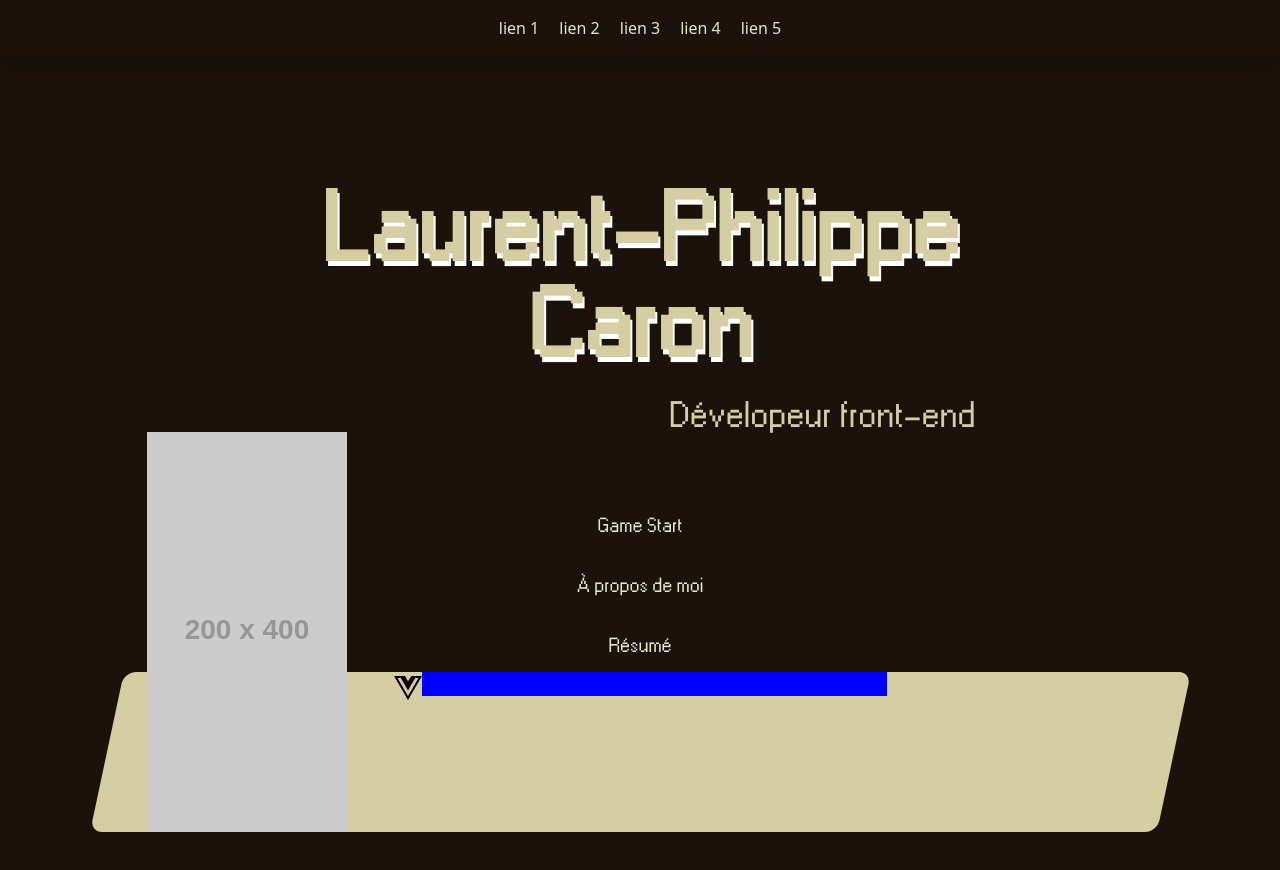
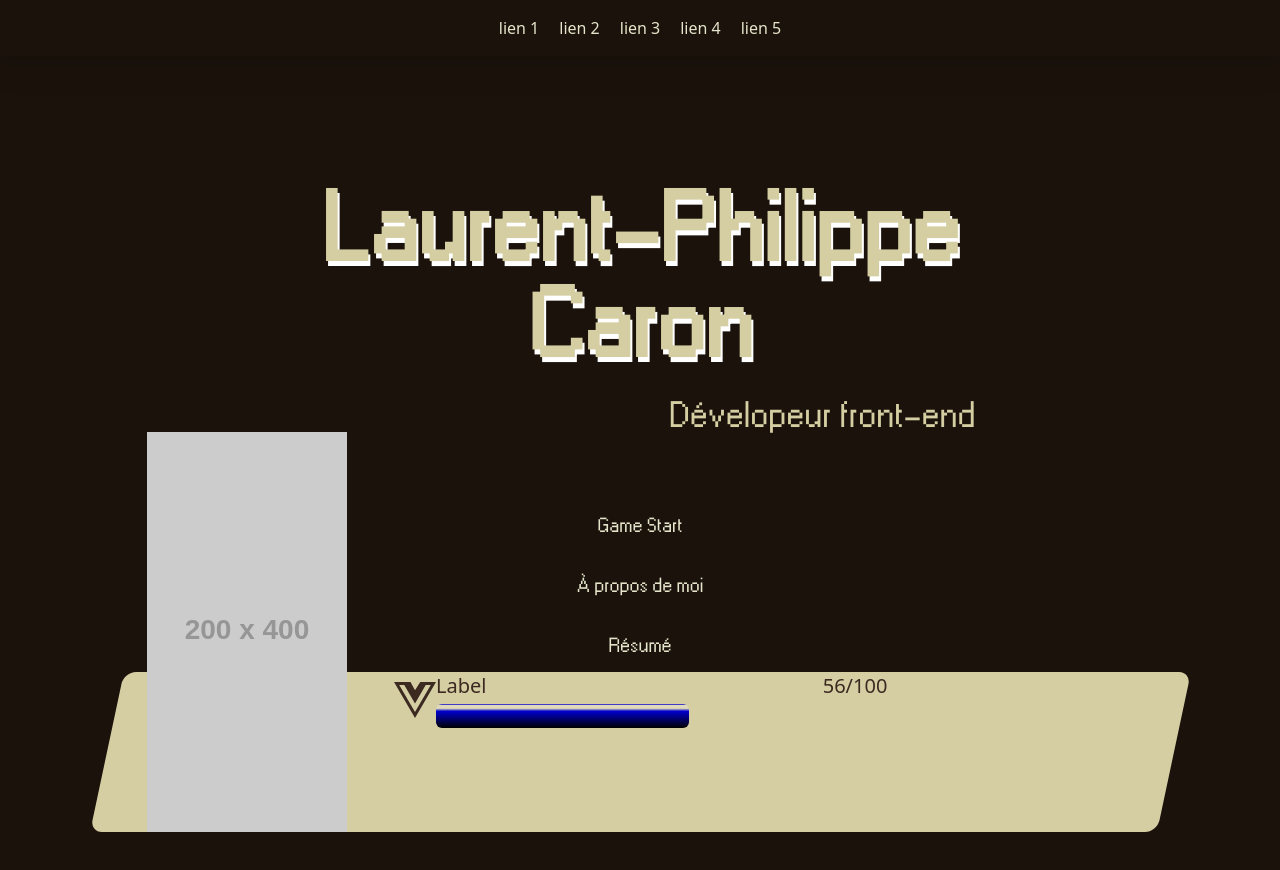
Before and after one commit to LaurentPCaron/laurent2, a Nuxt app: page / in a window 1280 px wide. Shown: the top 870 px of the page. Built offline with nearby package versions, Linux system fonts and the light colour scheme.

Commit message:
card wip

```diff
--- a/components/atom/progressBar.vue
+++ b/components/atom/progressBar.vue
@@ -1,8 +1,15 @@
 <template>
-  <div class="flex">
-    <font-awesome-icon class="text-[black] fa-2xl" icon=" fa-brands fa-vuejs" />
-    <div class="h-6 bg-light w-full">
-      <div class="bar h-full" />
+  <div class="flex items-center container">
+    <div class="container-label flex justify-between text-dark">
+      <p class="">{{ label }}</p>
+      <p>{{ `${progress}/100` }}</p>
+    </div>
+    <font-awesome-icon
+      class="container-icon text-dark fa-3x"
+      icon=" fa-brands fa-vuejs"
+    />
+    <div class="container-bar bg-[_color] h-6 w-full">
+      <div class="rounded-md h-full" />
     </div>
   </div>
 </template>
@@ -11,22 +18,55 @@
 const props = defineProps({
   color: {
     type: String,
-    default: 'red',
+    default: '255,0,0',
   },
   progress: {
     type: Number,
     default: 10,
+  },
+  label: {
+    type: String,
+    default: 'Label',
   },
 });
 
 const _progress = computed(() => {
   return `${props.progress}%`;
 });
+
+const _color = computed(() => {
+  return `rgb(${props.color})`;
+});
 </script>
 
 <style lang="scss" scoped>
-.bar {
-  background-color: v-bind(color);
-  width: v-bind(_progress);
+.container {
+  display: grid;
+  grid-template-columns: 1fr 12fr;
+  grid-template-areas:
+    'icon label'
+    'icon bar';
+  &-label {
+    grid-area: label;
+  }
+  &-icon {
+    grid-area: icon;
+  }
+  &-bar {
+    grid-area: bar;
+
+    & > * {
+      background: v-bind(_color);
+      background: linear-gradient(
+        0deg,
+        rgba(0, 0, 0, 1) 0%,
+        v-bind(_color) 70%,
+        rgba(255, 255, 255, 0.25) 82%,
+        rgba(255, 255, 255, 0.25) 95%,
+        v-bind(_color) 99%
+      );
+      width: v-bind(_progress);
+    }
+  }
 }
 </style>
--- a/components/molecule/statusCard.vue
+++ b/components/molecule/statusCard.vue
@@ -8,7 +8,7 @@
       />
     </div>
     <div class="w-2/4">
-      <AtomProgressBar :progress="100" color="blue" class="h-2" />
+      <AtomProgressBar :progress="56" color="0, 0, 204" class="" />
     </div>
   </div>
 </template>
--- /dev/null
+++ b/plugins/colorConvertor.js
@@ -0,0 +1,41 @@
+function hexToHSL(H) {
+  // Convert hex to RGB first
+  let r = 0,
+    g = 0,
+    b = 0;
+  if (H.length == 4) {
+    r = '0x' + H[1] + H[1];
+    g = '0x' + H[2] + H[2];
+    b = '0x' + H[3] + H[3];
+  } else if (H.length == 7) {
+    r = '0x' + H[1] + H[2];
+    g = '0x' + H[3] + H[4];
+    b = '0x' + H[5] + H[6];
+  }
+  // Then to HSL
+  r /= 255;
+  g /= 255;
+  b /= 255;
+  let cmin = Math.min(r, g, b),
+    cmax = Math.max(r, g, b),
+    delta = cmax - cmin,
+    h = 0,
+    s = 0,
+    l = 0;
+
+  if (delta == 0) h = 0;
+  else if (cmax == r) h = ((g - b) / delta) % 6;
+  else if (cmax == g) h = (b - r) / delta + 2;
+  else h = (r - g) / delta + 4;
+
+  h = Math.round(h * 60);
+
+  if (h < 0) h += 360;
+
+  l = (cmax + cmin) / 2;
+  s = delta == 0 ? 0 : delta / (1 - Math.abs(2 * l - 1));
+  s = +(s * 100).toFixed(1);
+  l = +(l * 100).toFixed(1);
+
+  return 'hsl(' + h + ',' + s + '%,' + l + '%)';
+}
```
